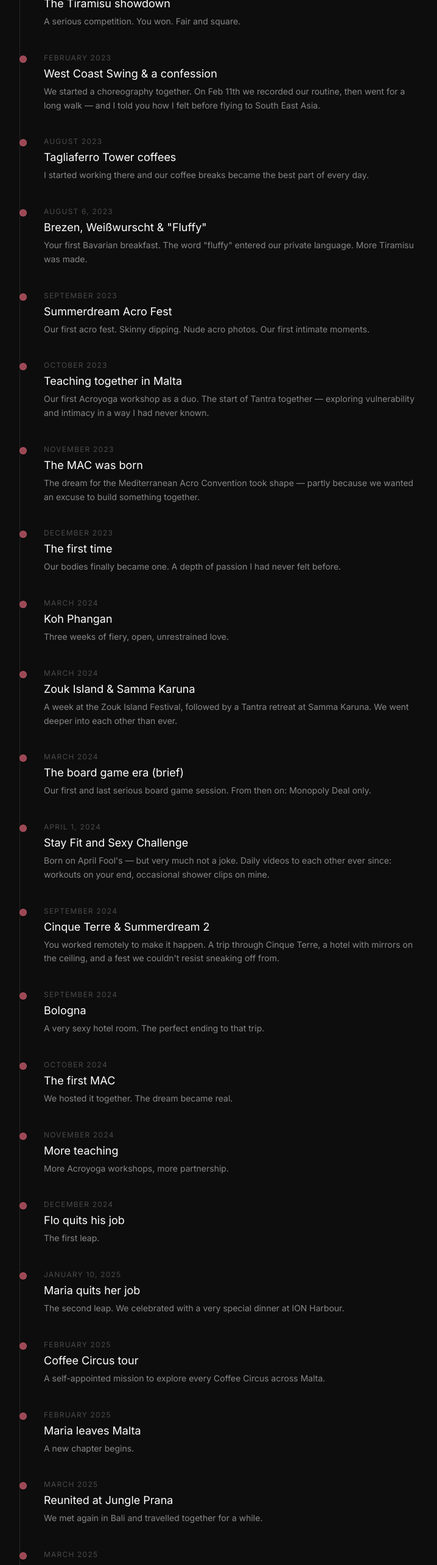
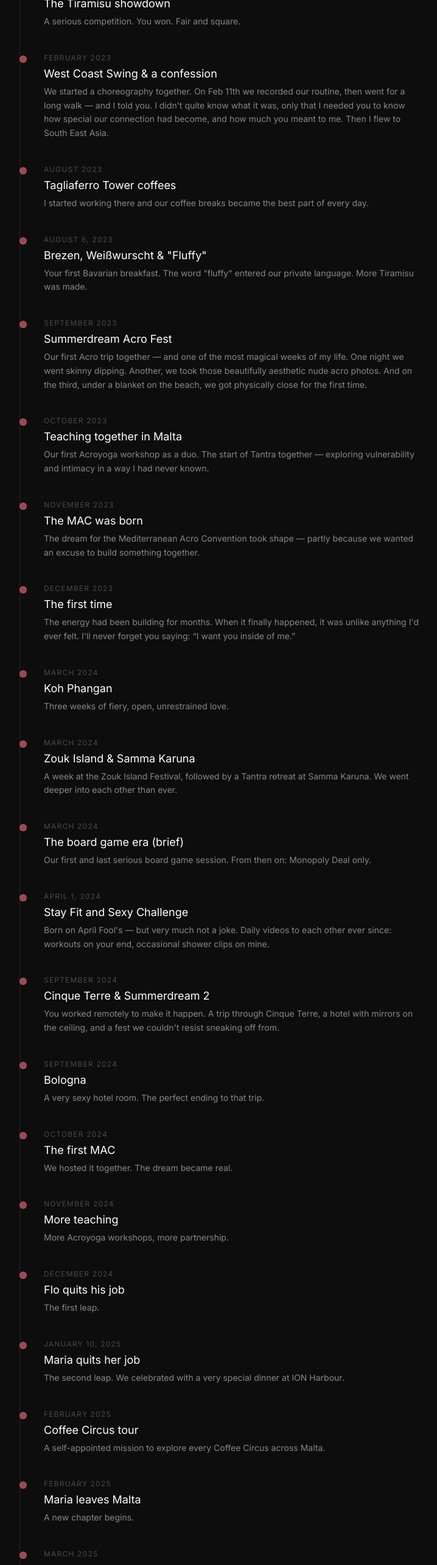
Before and after one commit to GloryFlory/Flo, a Next.js app: page /maria in a window 1280 px wide. Shown: the part 2660-5226 px from the top of the page at 61% size, without its empty margins (288-1006 px from the left). Built offline with nearby package versions, Linux system fonts and the light colour scheme; no server answers.

Commit message:
Expand Maria timeline memory details

```diff
--- a/src/app/maria/page.tsx
+++ b/src/app/maria/page.tsx
@@ -12,13 +12,13 @@ const memories = [
   { date: 'September 2022', title: 'Zouk', description: 'You inspired me to start Zouk.' },
   { date: 'November 2022', title: 'Lindy Hop', description: 'Another dance, another rhythm together.' },
   { date: 'November 2022', title: 'The Tiramisu showdown', description: 'A serious competition. You won. Fair and square.' },
-  { date: 'February 2023', title: 'West Coast Swing & a confession', description: 'We started a choreography together. On Feb 11th we recorded our routine, then went for a long walk — and I told you how I felt before flying to South East Asia.' },
+  { date: 'February 2023', title: 'West Coast Swing & a confession', description: 'We started a choreography together. On Feb 11th we recorded our routine, then went for a long walk — and I told you. I didn\'t quite know what it was, only that I needed you to know how special our connection had become, and how much you meant to me. Then I flew to South East Asia.' },
   { date: 'August 2023', title: 'Tagliaferro Tower coffees', description: 'I started working there and our coffee breaks became the best part of every day.' },
   { date: 'August 6, 2023', title: 'Brezen, Weißwurscht & "Fluffy"', description: 'Your first Bavarian breakfast. The word "fluffy" entered our private language. More Tiramisu was made.' },
-  { date: 'September 2023', title: 'Summerdream Acro Fest', description: 'Our first acro fest. Skinny dipping. Nude acro photos. Our first intimate moments.' },
+  { date: 'September 2023', title: 'Summerdream Acro Fest', description: 'Our first Acro trip together — and one of the most magical weeks of my life. One night we went skinny dipping. Another, we took those beautifully aesthetic nude acro photos. And on the third, under a blanket on the beach, we got physically close for the first time.' },
   { date: 'October 2023', title: 'Teaching together in Malta', description: 'Our first Acroyoga workshop as a duo. The start of Tantra together — exploring vulnerability and intimacy in a way I had never known.' },
   { date: 'November 2023', title: 'The MAC was born', description: 'The dream for the Mediterranean Acro Convention took shape — partly because we wanted an excuse to build something together.' },
-  { date: 'December 2023', title: 'The first time', description: 'Our bodies finally became one. A depth of passion I had never felt before.' },
+  { date: 'December 2023', title: 'The first time', description: 'The energy had been building for months. When it finally happened, it was unlike anything I\'d ever felt. I\'ll never forget you saying: “I want you inside of me.”' },
   { date: 'March 2024', title: 'Koh Phangan', description: 'Three weeks of fiery, open, unrestrained love.' },
   { date: 'March 2024', title: 'Zouk Island & Samma Karuna', description: 'A week at the Zouk Island Festival, followed by a Tantra retreat at Samma Karuna. We went deeper into each other than ever.' },
   { date: 'March 2024', title: 'The board game era (brief)', description: 'Our first and last serious board game session. From then on: Monopoly Deal only.' },
@@ -31,14 +31,14 @@ const memories = [
   { date: 'January 10, 2025', title: 'Maria quits her job', description: 'The second leap. We celebrated with a very special dinner at ION Harbour.' },
   { date: 'February 2025', title: 'Coffee Circus tour', description: 'A self-appointed mission to explore every Coffee Circus across Malta.' },
   { date: 'February 2025', title: 'Maria leaves Malta', description: 'A new chapter begins.' },
-  { date: 'March 2025', title: 'Reunited at Jungle Prana', description: 'We met again in Bali and travelled together for a while.' },
+  { date: 'March 2025', title: 'Reunited at Jungle Prana', description: 'We met again in Bali and travelled together for a while. My birthday on March 6th at Aurora Cabins — one of the most beautiful places I\'ve ever stayed — and I got to spend it with you.' },
   { date: 'March 2025', title: 'Vietnam', description: 'Travelling together through Vietnam.' },
-  { date: 'May 2025', title: 'Chiang Mai reunion', description: 'Together again.' },
+  { date: 'May 2025', title: 'Chiang Mai reunion', description: 'India had gotten complicated, so you came to Thailand. I tried to surprise you at the airport — and went to the wrong terminal. You walked through unseen and texted me from the hotel. We laughed about it. Then we were together again.' },
   { date: 'May 2025', title: 'Wat Pa Tam Wua', description: 'Chiang Rai, Pai, and then Wat Pa Tam Wua — our first meditation experience together.' },
   { date: 'June 2025', title: 'Goodbye, for now', description: 'You continued to India and Nepal. I had to let you go.' },
-  { date: 'September 8, 2025', title: 'Reunited in Malta', description: 'Back where it began.' },
+  { date: 'September 8, 2025', title: 'Reunited in Malta', description: 'Back where it began. You lived at mine for a week. We went to the gym almost every day, met in the mornings for a swim, a meditation, a yoga session, or just breakfast. One of the most beautiful weeks of us.' },
   { date: 'October 2025', title: 'MAC 2.0', description: 'The second edition. So much bigger. So much more alive. An incredible experience.' },
-  { date: 'End of October 2025', title: 'Goodbye again', description: 'You left for Sri Lanka.' },
+  { date: 'End of October 2025', title: 'Goodbye again', description: 'I flew to the UK first; you\'d leave for Sri Lanka a week later. So I was the one saying goodbye. At the airport, for the first time, you told me you loved me.' },
   { date: 'November 1, 2025', title: 'A secret plan', description: 'I decided to surprise you for New Year\'s Eve. Booked a flight to Sri Lanka.' },
   { date: 'December 31, 2025', title: 'Sri Lanka surprise', description: 'We reunited and spent two months together.' },
   { date: 'January 2026', title: 'Hospital week', description: 'You got sick and spent a week in the hospital. I became a nurse and an AI-assisted expert in antibiotics. We got through it.' },
```
